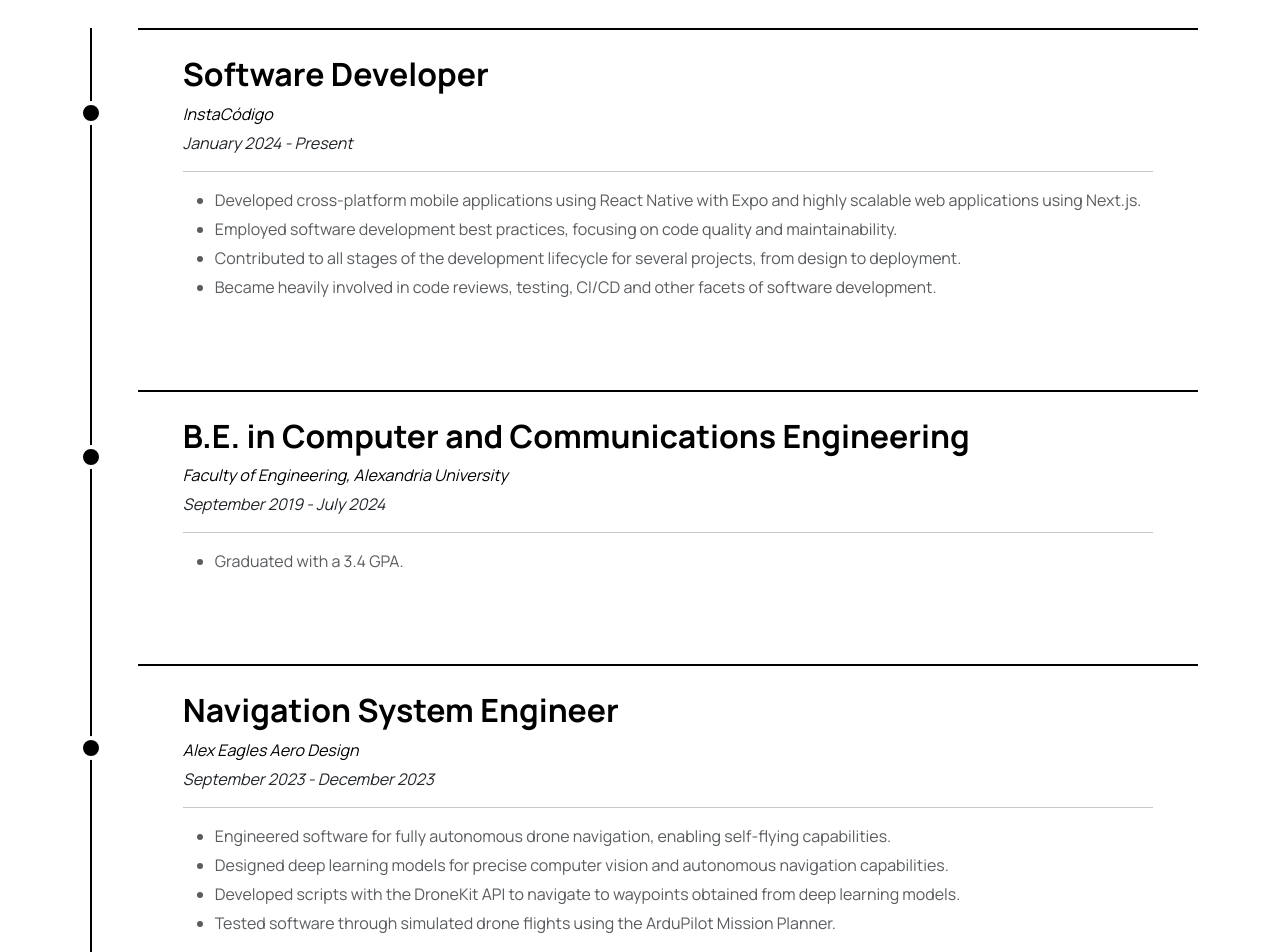
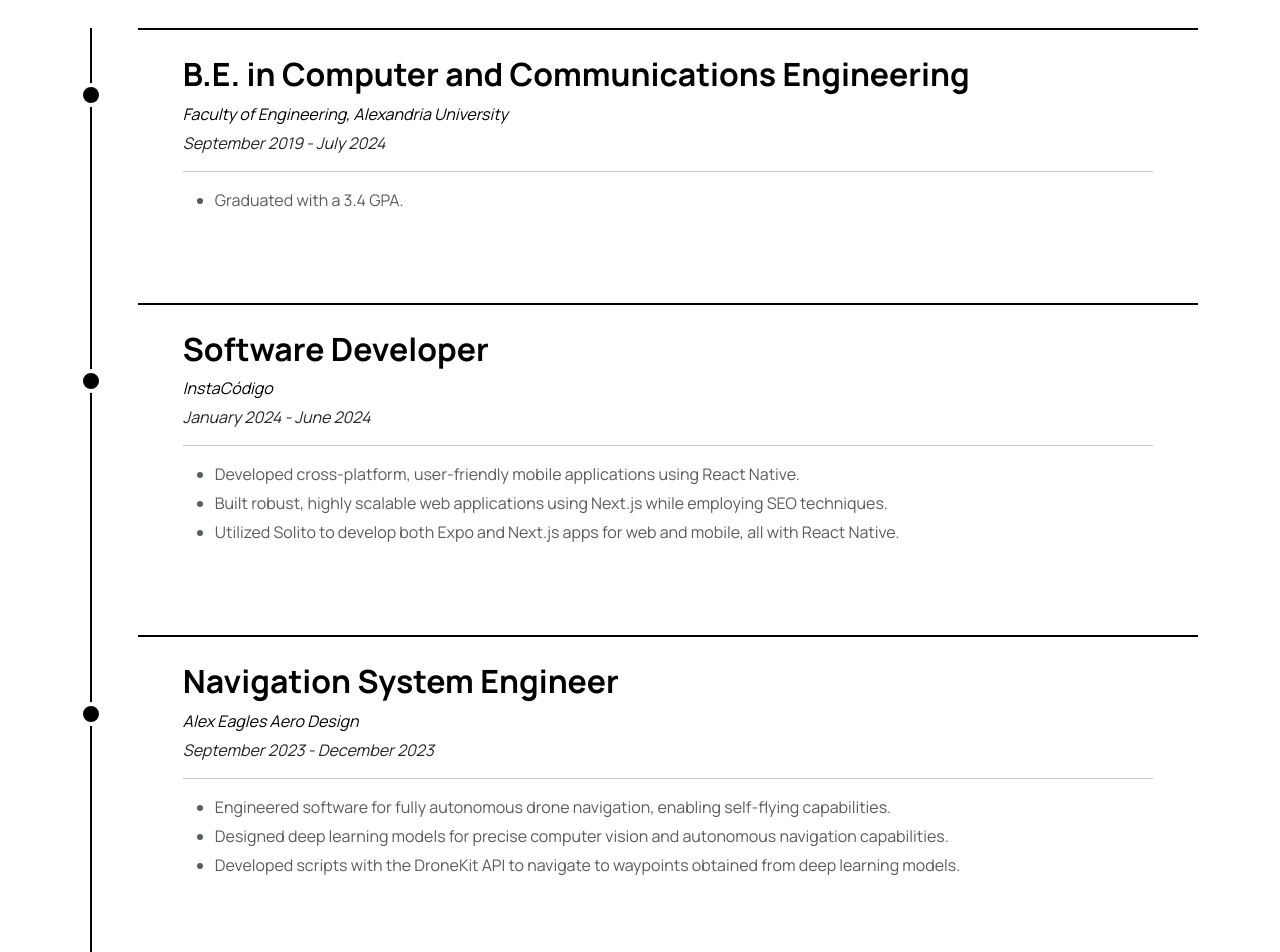
Before and after one commit to MohammadHelaly/mohammadhelaly.github.io, a React (Create React App) app: page / in a window 1280 px wide. Shown: the part 1800-2752 px from the top of the page. Built offline with nearby package versions, Linux system fonts and the light colour scheme.

Commit message:
Update timeline

```diff
--- a/src/assets/data/timelineData.js
+++ b/src/assets/data/timelineData.js
@@ -1,20 +1,31 @@
 const timelineData = [
-	{
-		position: "Software Developer",
-		place: "InstaCódigo",
-		dates: "January 2024 - Present", // "January 2024 - June 2024",
-		description: [
-			"Developed cross-platform mobile applications using React Native with Expo and highly scalable web applications using Next.js.",
-			"Employed software development best practices, focusing on code quality and maintainability.",
-			"Contributed to all stages of the development lifecycle for several projects, from design to deployment.",
-			"Became heavily involved in code reviews, testing, CI/CD and other facets of software development.",
-		],
-	},
+	// {
+	// 	position: "A Position",
+	// 	place: "A Company",
+	// 	dates: "A Date - Present",
+	// 	description: [
+	// 		"Did a thing.",
+	// 		"Did another thing.",
+	// 		"Employed software development best practices, focusing on code quality and maintainability.",
+	// 		"Contributed to all stages of the development lifecycle for several projects, from design to deployment.",
+	// 		"Became heavily involved in code reviews, testing, CI/CD and other facets of software development.",
+	// 	],
+	// },
 	{
 		position: "B.E. in Computer and Communications Engineering",
 		place: "Faculty of Engineering, Alexandria University",
 		dates: "September 2019 - July 2024",
 		description: ["Graduated with a 3.4 GPA."],
+	},
+	{
+		position: "Software Developer",
+		place: "InstaCódigo",
+		dates: "January 2024 - June 2024",
+		description: [
+			"Developed cross-platform, user-friendly mobile applications using React Native.",
+			"Built robust, highly scalable web applications using Next.js while employing SEO techniques.",
+			"Utilized Solito to develop both Expo and Next.js apps for web and mobile, all with React Native.",
+		],
 	},
 	{
 		position: "Navigation System Engineer",
@@ -24,7 +35,6 @@ const timelineData = [
 			"Engineered software for fully autonomous drone navigation, enabling self-flying capabilities.",
 			"Designed deep learning models for precise computer vision and autonomous navigation capabilities.",
 			"Developed scripts with the DroneKit API to navigate to waypoints obtained from deep learning models.",
-			"Tested software through simulated drone flights using the ArduPilot Mission Planner.",
 		],
 	},
 	{
@@ -34,7 +44,6 @@ const timelineData = [
 		description: [
 			"Cleaned and preprocessed large datasets thoroughly, while conducting exploratory data analysis.",
 			"Developed machine learning models to extract valuable insights from complex datasets.",
-			"Utilized Python, Jupyter Notebook and Dataiku DSS for data manipulation and analysis.",
 			"Worked on setting up and administering Linux servers, and deploying enterprise-scale databases.",
 		],
 	},
```
